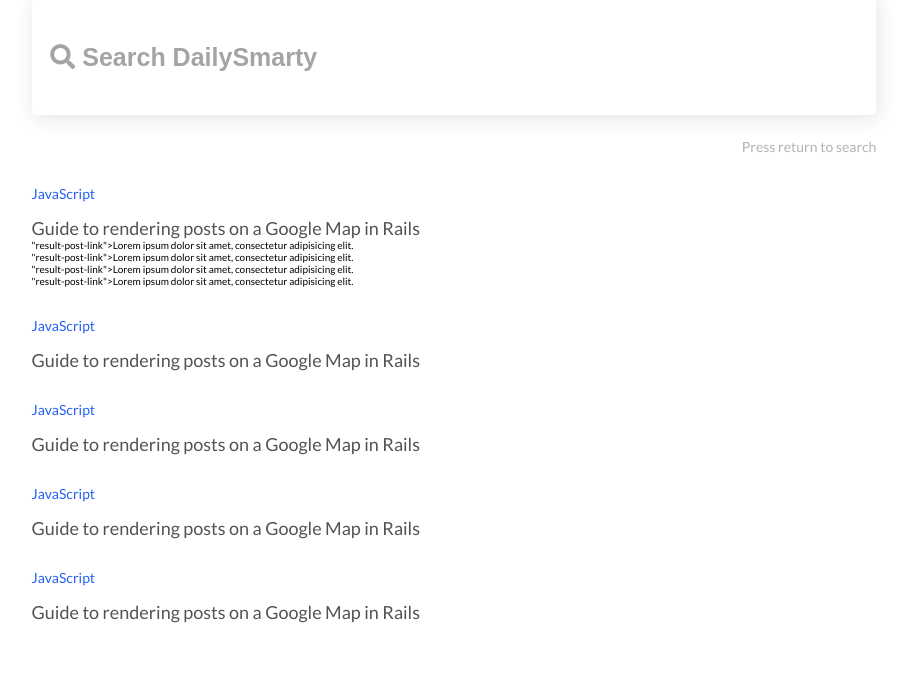
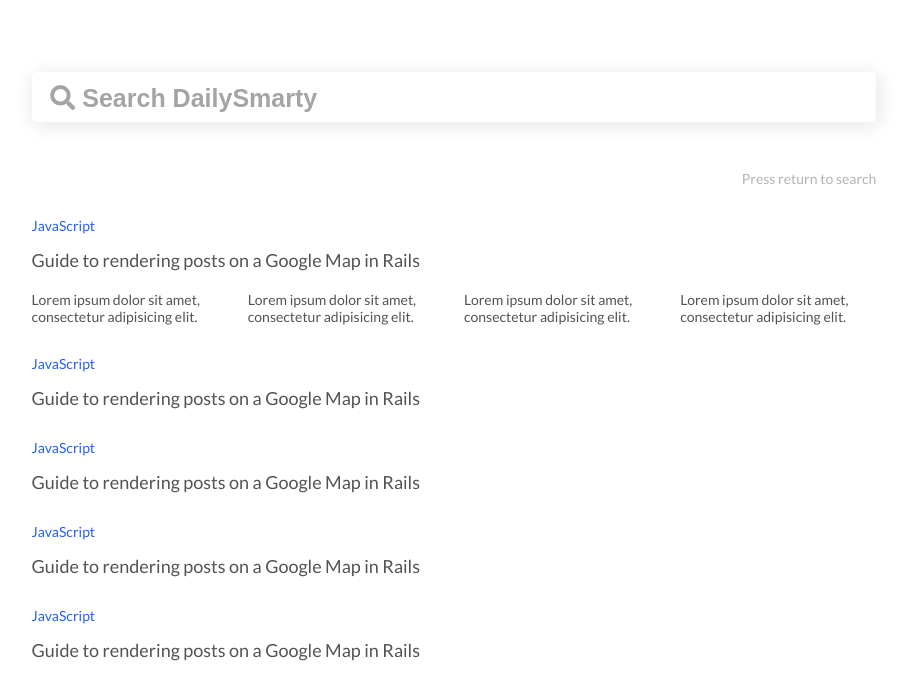
Before and after one commit to araquemolina/searchpage_botega, a plain HTML site: page results.html in a window 1280 px wide. Shown: the part 130-821 px from the top of the page, without its empty margins (186-1096 px from the left). Before the commit the page ends 800 px from the top, so only its background shows below. Drawn offline with Linux system fonts and the light colour scheme.

Commit message:
height change to results page

```diff
--- a/main.css
+++ b/main.css
@@ -38,18 +38,27 @@
     width: 10.5rem;
 }
 
-.homepage-search-bar {
+.search-bar {
     grid-column: 1/-1;
     grid-row: 2;
 }
 
-.homepage-search-bar input {
+.search-bar input {
     width: 66vw;
-    height: 11.8rem;
     padding-left: 0.75em;
 }
 
-.homepage-search-bar [type=text] {
+.homepage-search-bar input {
+    height: 11.8rem;
+}
+
+.results-search-bar input {
+    height: 5rem;
+    margin-bottom: 1em;
+    margin-top: 3em;
+}
+
+.search-bar [type=text] {
     font-size: 2.5em;
     font-family: 'font awesome\ 5 free' ,Arial, Helvetica, sans-serif;
     font-weight: 600;
@@ -59,17 +68,17 @@
     border-radius: 0.5rem;
 }
 
-.homepage-search-bar [type=text]::placeholder {
+.search-bar [type=text]::placeholder {
     font-family: 'font awesome\ 5 free' ,Arial, Helvetica, sans-serif;
     font-weight: 600;
     color: #a4a4a4;
 }
-.homepage-search-bar [type=text]:focus {
+.search-bar [type=text]:focus {
     outline: none;
     box-shadow: 2px 3px 20px 1px rgba(0, 0, 0, 0.3 );
 }
 
-.homepage-search-bar p {
+.search-bar p {
     color: #b3b3b3;
     font-size: 1.4rem;
     line-height: 1.7rem;
@@ -130,3 +139,21 @@
     text-decoration: none;
     font-size: 1.8rem;
 }
+
+.result-post-links-wrapper {
+    margin-top: 2rem;
+    display: grid;
+    grid-template-columns: repeat(auto-fit, minmax(100px, 1fr));
+    grid-gap: 2rem;
+}
+
+.result-post-link {
+    color: #535353;
+    text-decoration: none;
+    font-size: 1.4rem;
+
+}
+
+.result-post-link:hover {
+    text-decoration: underline;
+}
--- a/results.html
+++ b/results.html
@@ -18,7 +18,7 @@
             <img src="images/ds_circle_logo.png" alt="">
         </div>
 
-        <div class="search-bar homepage-search-bar">
+        <div class="search-bar results-search-bar">
             <input type="text" placeholder="&#xf002; Search DailySmarty">
             <p>Press return to search</p>
         </div>
@@ -37,10 +37,10 @@
                 </div>
 
                 <div class="result-post-links-wrapper">
-                    <div class="result-post-link">"result-post-link">Lorem ipsum dolor sit amet, consectetur adipisicing elit.</div>
-                    <div class="result-post-link">"result-post-link">Lorem ipsum dolor sit amet, consectetur adipisicing elit.</div>
-                    <div class="result-post-link">"result-post-link">Lorem ipsum dolor sit amet, consectetur adipisicing elit.</div>
-                    <div class="result-post-link">"result-post-link">Lorem ipsum dolor sit amet, consectetur adipisicing elit.</div>
+                    <a href="#" class="result-post-link">Lorem ipsum dolor sit amet, consectetur adipisicing elit.</a>
+                    <a href="#" class="result-post-link">Lorem ipsum dolor sit amet, consectetur adipisicing elit.</a>
+                    <a href="#" class="result-post-link">Lorem ipsum dolor sit amet, consectetur adipisicing elit.</a>
+                    <a href="#" class="result-post-link">Lorem ipsum dolor sit amet, consectetur adipisicing elit.</a>
                 </div>
             </div>
             <div class="post">
```
